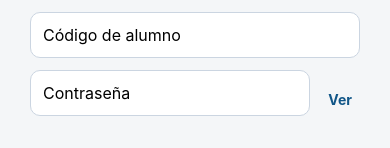
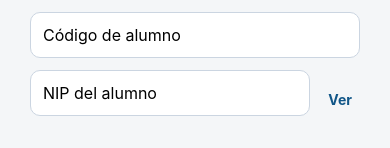
Before and after one commit to jankarlito689/Campus_Cucei, a React Native app: screen / in a window 390 px wide. Shown: the part 368-516 px from the top of the page. Built offline with nearby package versions, Linux system fonts and the light colour scheme; what react-native would draw is missing.

Commit message:
se cambio contraseña por nip

```diff
--- a/src/layout/Usuario/loginLayout.js
+++ b/src/layout/Usuario/loginLayout.js
@@ -36,7 +36,7 @@ export function LoginLayout({
       <View style={styles.passwordContainer}>
         <TextInput
           style={[styles.input, { flex: 1 }, disabled && styles.disabledInput]}
-          placeholder="Contraseña"
+          placeholder="NIP del alumno"
           secureTextEntry={!showPassword}
           value={nip}
           onChangeText={onPasswordChange}
```
